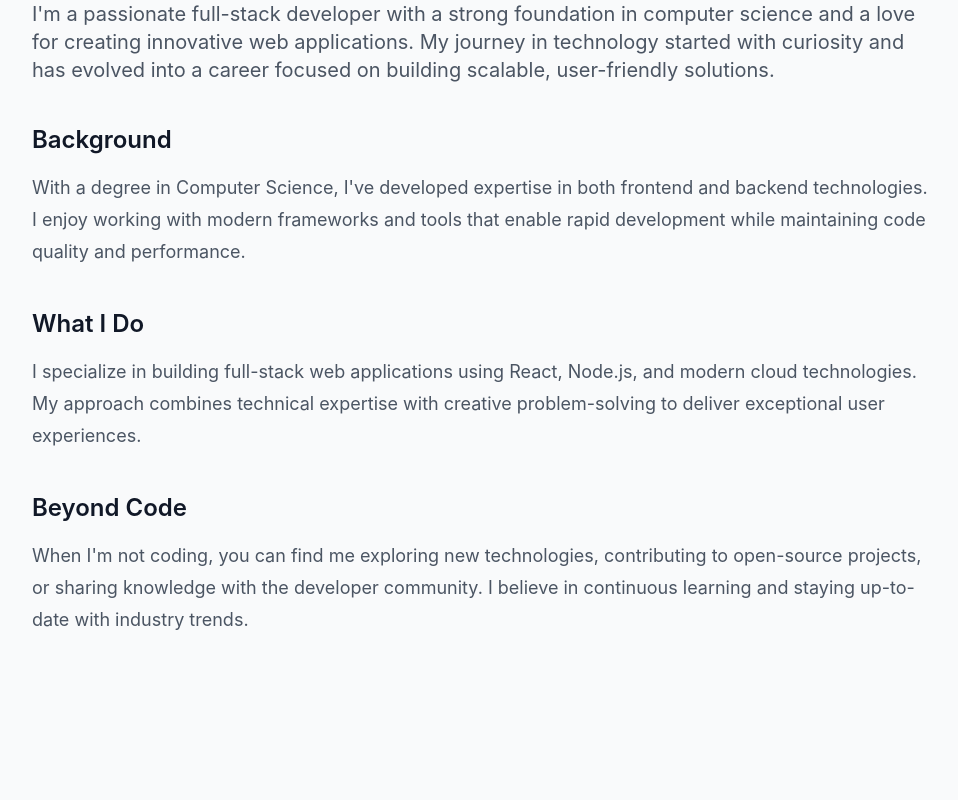
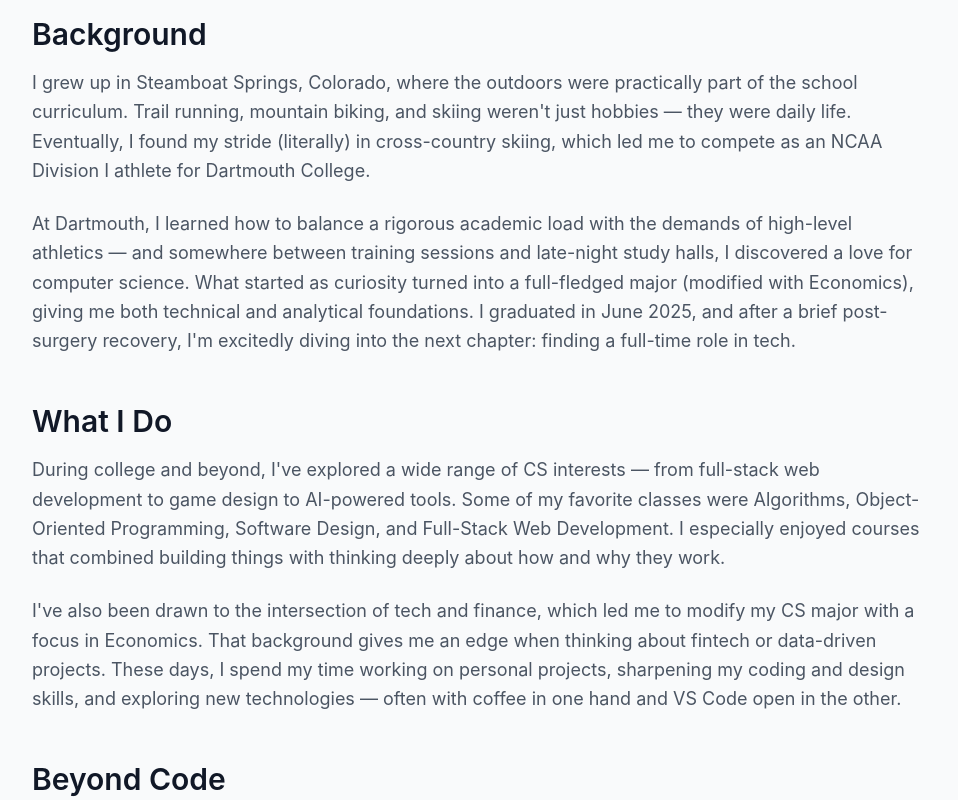
Before and after one commit to WallyMagill/waltermagill.dev, a React (Vite) app: page / in a window 1280 px wide. Shown: the part 960-1760 px from the top of the page, without its empty margins (160-1118 px from the left). Built offline with nearby package versions, Linux system fonts and the light colour scheme.

Commit message:
Updated about me

```diff
--- a/src/components/sections/AboutSection.jsx
+++ b/src/components/sections/AboutSection.jsx
@@ -1,6 +1,7 @@
 import { motion } from 'framer-motion';
 import { useInView } from 'framer-motion';
 import { useRef } from 'react';
+import { ABOUT_ME } from '../../utils/content';
 
 const AboutSection = () => {
   const ref = useRef(null);
@@ -16,48 +17,31 @@
           transition={{ duration: 0.6 }}
           className="max-w-4xl mx-auto"
         >
-          <h2 className="text-4xl md:text-5xl font-bold text-gray-900 dark:text-white mb-8 text-center">
-            About Me
+          <h2 className="text-4xl md:text-5xl font-bold text-gray-900 dark:text-white mb-12 text-center">
+            {ABOUT_ME.title}
           </h2>
 
-          <div className="prose prose-lg dark:prose-invert max-w-none">
-            <p className="text-xl text-gray-600 dark:text-gray-300 mb-8">
-              I'm a passionate full-stack developer with a strong foundation in
-              computer science and a love for creating innovative web
-              applications. My journey in technology started with curiosity and
-              has evolved into a career focused on building scalable,
-              user-friendly solutions.
-            </p>
-
-            <h3 className="text-2xl font-semibold text-gray-900 dark:text-white mb-4">
-              Background
-            </h3>
-            <p className="text-gray-600 dark:text-gray-300 mb-6">
-              With a degree in Computer Science, I've developed expertise in
-              both frontend and backend technologies. I enjoy working with
-              modern frameworks and tools that enable rapid development while
-              maintaining code quality and performance.
-            </p>
-
-            <h3 className="text-2xl font-semibold text-gray-900 dark:text-white mb-4">
-              What I Do
-            </h3>
-            <p className="text-gray-600 dark:text-gray-300 mb-6">
-              I specialize in building full-stack web applications using React,
-              Node.js, and modern cloud technologies. My approach combines
-              technical expertise with creative problem-solving to deliver
-              exceptional user experiences.
-            </p>
-
-            <h3 className="text-2xl font-semibold text-gray-900 dark:text-white mb-4">
-              Beyond Code
-            </h3>
-            <p className="text-gray-600 dark:text-gray-300">
-              When I'm not coding, you can find me exploring new technologies,
-              contributing to open-source projects, or sharing knowledge with
-              the developer community. I believe in continuous learning and
-              staying up-to-date with industry trends.
-            </p>
+          <div className="space-y-12">
+            {Object.entries(ABOUT_ME.sections).map(([key, section], index) => (
+              <motion.div
+                key={key}
+                initial={{ opacity: 0, y: 20 }}
+                animate={isInView ? { opacity: 1, y: 0 } : { opacity: 0, y: 20 }}
+                transition={{ duration: 0.6, delay: index * 0.1 }}
+                className="space-y-4"
+              >
+                <h3 className="text-2xl md:text-3xl font-semibold text-gray-900 dark:text-white">
+                  {section.heading}
+                </h3>
+                <div className="prose prose-lg dark:prose-invert max-w-none">
+                  {section.content.split('\n\n').map((paragraph, paragraphIndex) => (
+                    <p key={paragraphIndex} className="text-gray-600 dark:text-gray-300 leading-relaxed">
+                      {paragraph}
+                    </p>
+                  ))}
+                </div>
+              </motion.div>
+            ))}
           </div>
         </motion.div>
       </div>
--- /dev/null
+++ b/src/utils/content.js
@@ -0,0 +1,27 @@
+// Content management for portfolio site
+// This file centralizes all content that gets imported into React components
+export const ABOUT_ME = {
+  title: "About Me",
+  sections: {
+    background: {
+      heading: "Background",
+      content: "I grew up in Steamboat Springs, Colorado, where the outdoors were practically part of the school curriculum. Trail running, mountain biking, and skiing weren't just hobbies — they were daily life. Eventually, I found my stride (literally) in cross-country skiing, which led me to compete as an NCAA Division I athlete for Dartmouth College.\n\nAt Dartmouth, I learned how to balance a rigorous academic load with the demands of high-level athletics — and somewhere between training sessions and late-night study halls, I discovered a love for computer science. What started as curiosity turned into a full-fledged major (modified with Economics), giving me both technical and analytical foundations. I graduated in June 2025, and after a brief post-surgery recovery, I'm excitedly diving into the next chapter: finding a full-time role in tech."
+    },
+    whatIDo: {
+      heading: "What I Do",
+      content: "During college and beyond, I've explored a wide range of CS interests — from full-stack web development to game design to AI-powered tools. Some of my favorite classes were Algorithms, Object-Oriented Programming, Software Design, and Full-Stack Web Development. I especially enjoyed courses that combined building things with thinking deeply about how and why they work.\n\nI've also been drawn to the intersection of tech and finance, which led me to modify my CS major with a focus in Economics. That background gives me an edge when thinking about fintech or data-driven projects. These days, I spend my time working on personal projects, sharpening my coding and design skills, and exploring new technologies — often with coffee in one hand and VS Code open in the other."
+    },
+    beyondCode: {
+      heading: "Beyond Code",
+      content: "I've been an athlete my whole life — first as a competitive Nordic skier, and now as a dedicated runner and lifetime Strava enthusiast. I've had the honor of representing Team USA internationally and competing for Dartmouth at the NCAA Championships. Through those experiences, I've developed a deep appreciation for discipline, long-term health, and systems that promote peak performance — lessons that translate surprisingly well into tech.\n\nWhen I'm not writing code or logging miles, I love to cook. It started as a way to make up for missing my mom's meals in college, but quickly became one of my favorite ways to unwind and connect with others. From weekly dinner parties with friends to experimenting with new recipes, cooking has become my creative outlet — and a great reminder that some of the best moments happen around a table."
+    },
+    howIWork: {
+      heading: "How I Work",
+      content: "What I love most about computer science isn't just building things — it's the process: the problem-solving, the creative debugging, and especially the collaboration. I've found that the best tech projects happen when people share ideas, ask thoughtful questions, and challenge each other to find better solutions.\n\nI thrive in environments where learning is constant, feedback is welcomed, and the tools are always evolving. Whether it's exploring a new framework or revisiting fundamentals, I'm always excited by the chance to grow — and help others grow too."
+    },
+    nowAndNext: {
+      heading: "Now & Next",
+      content: "Right now, I'm living in Stowe, Vermont, recovering from surgery and focusing full-time on job searching, building personal projects, and staying sharp technically. I spend part of my day coding and applying, and part of it running, hiking, or enjoying time in the woods.\n\nI'm actively looking for full-time roles starting Fall 2025 (or earlier) in software engineering, data science, fintech, or startups — ideally with a team that's smart, motivated, and excited to build things that matter. If that sounds like your team, I'd love to chat."
+    }
+  }
+};
```
